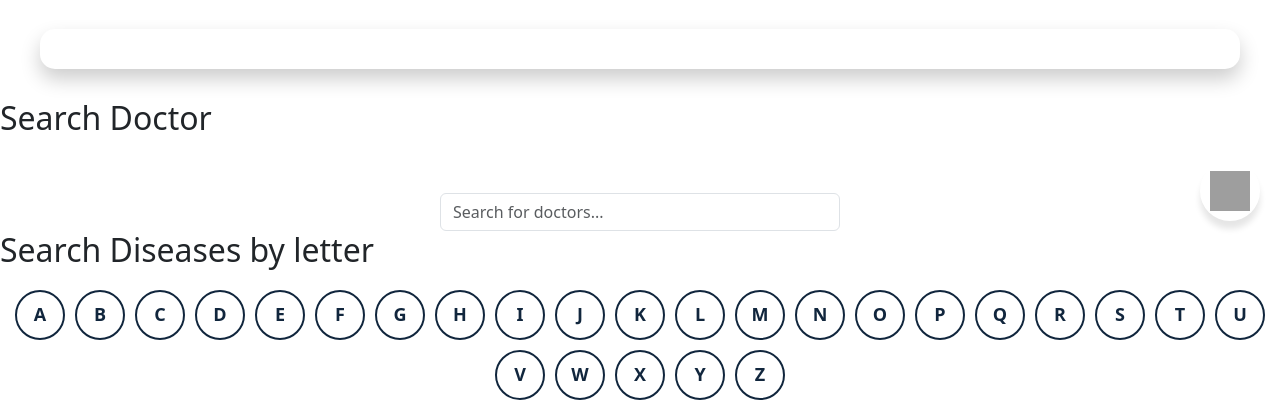
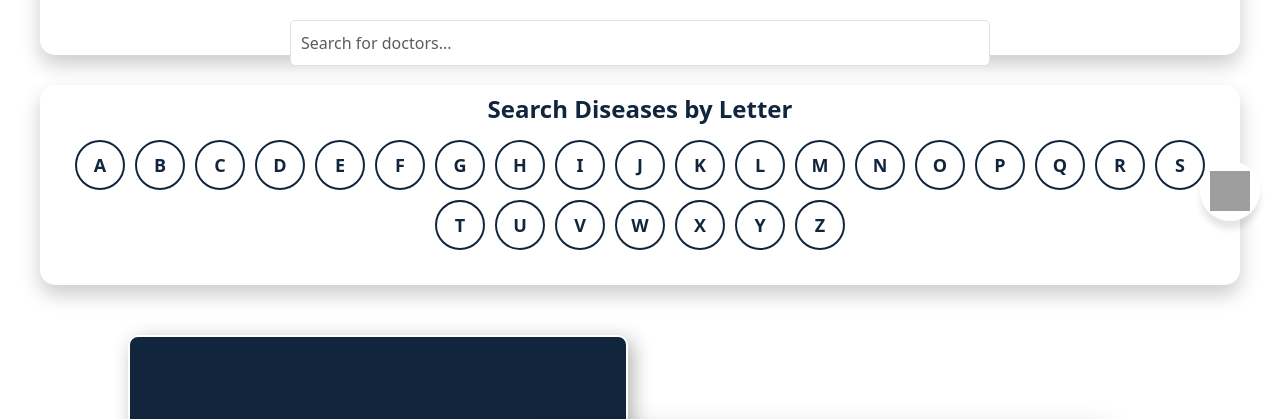
Before and after one commit to Suhani-T/AASHA-MedEase-HOF-6.0, a Django app: page /homepage2pat/ in a window 1280 px wide. Shown: the part 559-978 px from the top of the page. Run offline with Django 5.2, Linux system fonts and the light colour scheme; a user stored in the database is signed in; parts of the project's set-up code (start-up, migrations or seed data) failed here and were passed over; grey boxes are pictures that could not be loaded.

Commit message:
modified homepage2pat

```diff
--- a/hof_project/aasha_project/templates/disease.html
+++ b/hof_project/aasha_project/templates/disease.html
@@ -44,7 +44,7 @@
 
     <script>
         const diseases = {
-            "A": ["Asthma", "Asthma is a chronic (long-term) condition that affects the airways in the lungs, making them inflamed, swollen, and narrowed. This can cause breathing difficulties, wheezing, coughing, chest tightness, and shortness of breath. Asthma symptoms can vary in severity and may be triggered by allergens (like pollen, dust mites, or pet dander), respiratory infections, cold air, smoke, strong odors, or physical activity.", "Symptoms", "Coughing, Wheezing, Shortness of Breath""Alzheimer's","Alzheimer’s disease is a progressive brain disorder that leads to memory loss, cognitive decline, and difficulty with daily tasks. It is the most common cause of dementia, a general term for conditions that cause impaired thinking and memory. Alzheimer’s primarily affects older adults, but early-onset cases can occur before age 65.","Symptoms" , "Memory loss, Confusion, Mood swings"],
+            "A": ["Asthma", "Asthma is a chronic (long-term) condition that affects the airways in the lungs, making them inflamed, swollen, and narrowed. This can cause breathing difficulties, wheezing, coughing, chest tightness, and shortness of breath. Asthma symptoms can vary in severity and may be triggered by allergens (like pollen, dust mites, or pet dander), respiratory infections, cold air, smoke, strong odors, or physical activity.", "Symptoms", "Coughing, Wheezing, Shortness of Breath","Alzheimer's","Alzheimer’s disease is a progressive brain disorder that leads to memory loss, cognitive decline, and difficulty with daily tasks. It is the most common cause of dementia, a general term for conditions that cause impaired thinking and memory. Alzheimer’s primarily affects older adults, but early-onset cases can occur before age 65.","Symptoms" , "Memory loss, Confusion, Mood swings"],
             "B": ["Bronchitis - Symptoms: Coughing, Fatigue, Chest discomfort", "Botulism - Symptoms: Weak muscles, Difficulty breathing, Paralysis"],
             "C": ["Cancer - Symptoms: Unexplained weight loss, Fatigue, Lumps", "Chickenpox - Symptoms: Itchy rash, Fever, Fatigue"],
             "D": ["Diabetes - Symptoms: Frequent urination, Increased thirst, Fatigue"],
--- a/hof_project/aasha_project/templates/homepage2pat.html
+++ b/hof_project/aasha_project/templates/homepage2pat.html
@@ -14,44 +14,58 @@
             padding: 100px 20px;
         }
 
-        #search_doctor{
-            display:flex;
-            justify-content:center;
-            align-items:center;
+        .doctor-container {
+        display: flex;
     flex-direction: column;
+    align-items: center;
+    justify-content: center;
+    text-align: center;
+    height: 200px; /* Adjust height as needed */
 }
+
+#search_doctor {
+    display: flex;
+    justify-content: center;
+    align-items: center;
+    flex-direction: column;
+    width: 100%;
+}
+
 #search {
-            width: 100%;
-            max-width: 400px;
-            margin: 0 auto;
+    width: 100%;  /* Ensures responsiveness */
+    max-width: 700px;
+    margin: 10px auto; /* Adds some spacing */
     display: block;
+    padding: 10px;
+    border-radius: 5px;
 }
 
 .result-item {
     transition: background-color 0.3s ease-in-out;
 }
+
 .result-item:hover {
-            background-color: #f8f9fa; /* Light gray hover effect */
+    background-color: #11263d; /* Light gray hover effect */
 }
-
 
         .navbar {
             display: flex;
+    align-items: center;
     justify-content: space-between;
-            align-items: center;
-            background-color: #11263d;
-            padding: 0px 0px;
+    background-color: #0E2A47; /* Match your theme */
+    padding: 0px 10px;
     position: relative;
 }
 
         .logo-text {
             display: flex;
             align-items: center;
+
         }
 
         .navbar-logo {
             height: 30px;
-            margin-right: 0px;
+            margin-right: 10px;
         }
 
         .navbar h1 {
@@ -267,18 +306,50 @@
         #aasha{
             margin-left: -250px;
         }
-        .alphabet-container {
+
+        .doctor-container {
             display: flex;
             justify-content: flex-start; /* Aligns container to the left */
             align-items: center;
             background: white;
             padding: 20px;
             margin: 30px auto;
-            width: 100%;
+            width: 110%;
             max-width: 1200px;
             border-radius: 15px;
             box-shadow: 0px 10px 20px rgba(0, 0, 0, 0.2); /* Dropdown shadow effect */
             margin-left: 2; /* Shift it fully to the left */
+
+        }
+
+        .alphabet-container h2 {
+            position: absolute;
+            top: 10px; /* Adjust the top position */
+            left: 50%;
+            transform: translateX(-50%);
+            font-size: 24px; /* Adjust size as needed */
+            font-weight: bold;
+            margin: 0;
+            color: #11263d;
+            gap: 10px;
+        }
+
+        .alphabet-container {
+            position: relative;
+            text-align: center; /* Centers text horizontally */
+            align-items: center;
+            display: flex;
+            justify-content: center;
+            align-items: center;
+            background: white;
+            flex-direction: column;
+            padding: 35px;
+            margin: 30px auto;
+            width: 110%;
+            max-width: 1200px;
+            border-radius: 15px;
+            box-shadow: 0px 10px 20px rgba(0, 0, 0, 0.2); /* Dropdown shadow effect */
+
             }
 
         .alphabet-buttons {
@@ -573,25 +644,25 @@
             <span class="visually-hidden">Next</span>
         </button>
     </div>
-        <!-- Find Doctors Section
+        <!-- Find Doctors Section-->
+         <div class="doctor-container">
+            <h2>Find your Doctor</h2>
+            <h5>Finding the right doctor has never been easier! </h5>
         <div class="container mt-4" id="search_doctor">
             <label for="search" class="form-label fw-bold text-white">Find Doctors:</label>
             <input type="text" id="search" class="form-control" placeholder="Search for doctors...">
             <div id="results" class="mt-2 bg-light border rounded shadow p-2" style="display: none; width:100% ; max-width:400px;"></div>
         </div>
+         </div>
 
-    </header>-->
+    </header>
 
             <!--disease-->
 
-    <div class="alphabet-container"></div>
-    <h2> Search Doctor</h2>
-        <div class="container mt-4" id="search_doctor">
-            <label for="search" class="form-label fw-bold text-white">Find Doctors:</label>
-            <input type="text" id="search" class="form-control" placeholder="Search for doctors...">
-            <div id="results" class="mt-2 bg-light border rounded shadow p-2" style="display: none; width:100% ; max-width:400px;"></div>
-        </div>
-    <h2> Search Diseases by letter </h2>
+    <div class="alphabet-container">
+
+    <h2> Search Diseases by Letter </h2>
+
     <div class="alphabet-buttons">
         <button onclick="openDiseasePage('A')">A</button>
         <button onclick="openDiseasePage('B')">B</button>
@@ -704,6 +775,14 @@
             document.getElementById("menu-content").classList.toggle("open");
         }
 
+
+</script>
+<script>
+    function openDiseasePage(letter) {
+        window.location.href = `disease.html?letter=${letter}`;
+    }
+
+
 </script>
     <script src="https://cdn.jsdelivr.net/npm/bootstrap@5.3.0/dist/js/bootstrap.bundle.min.js"></script>
     <script>
```
Also changed, not shown: other parts of hof_project/aasha_project/templates/homepage2pat.html (+32 -7 lines). Lines whose indentation alone changed are shown as unchanged.
